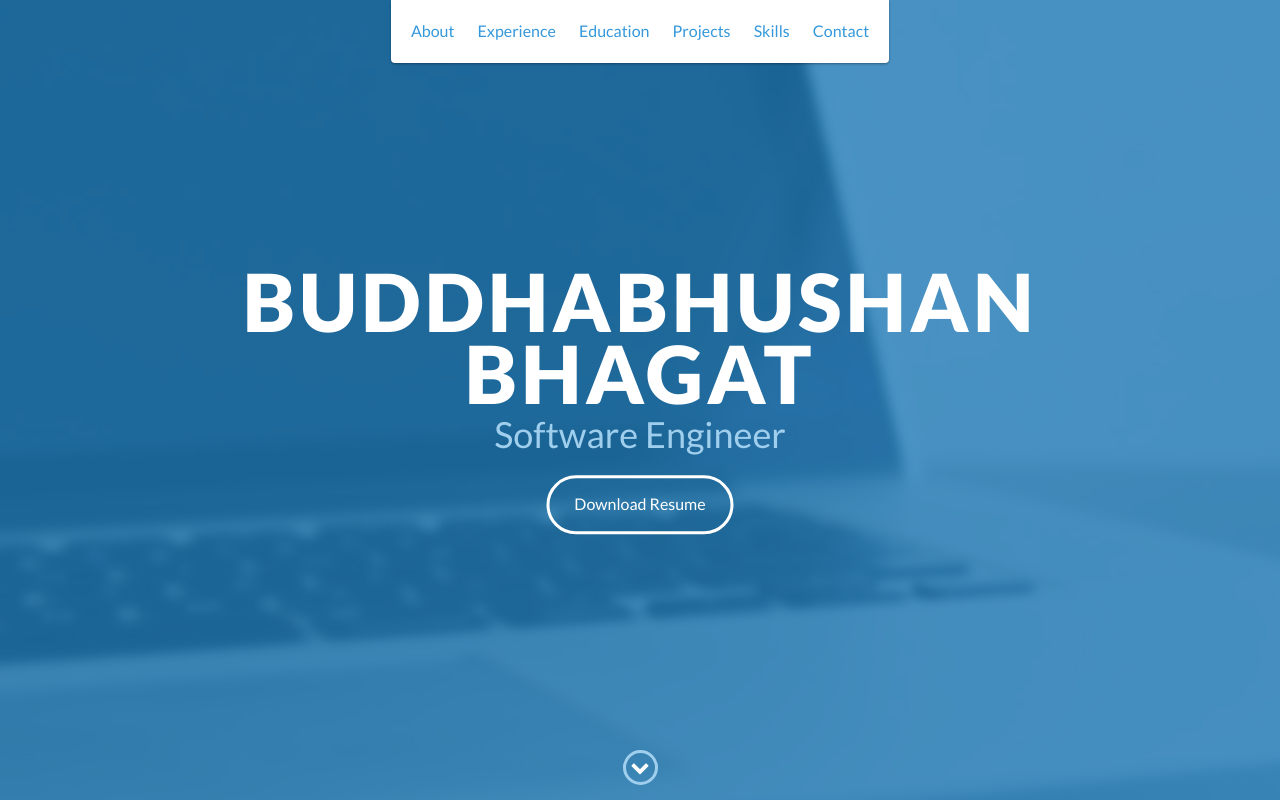
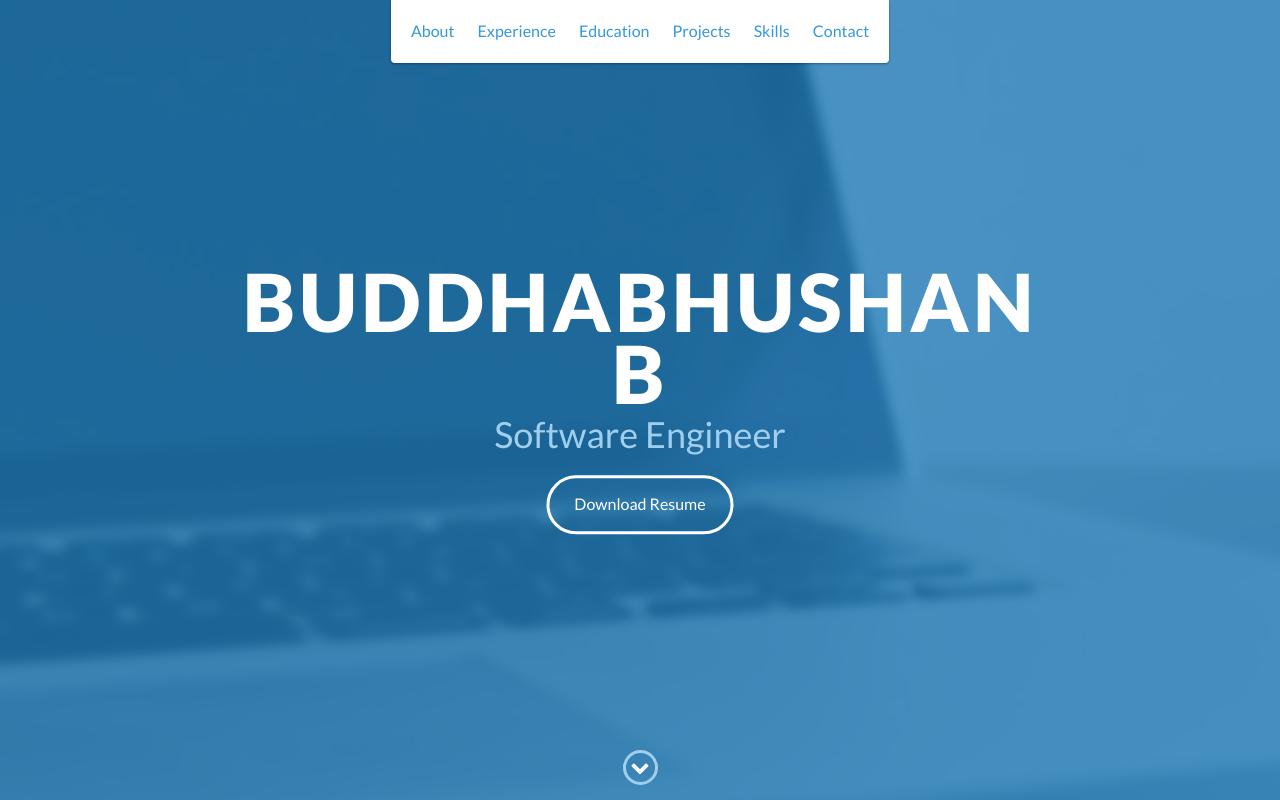
Before and after one commit to BetterKingD11/devportfolio, a website: page index.html in a window 1280 px wide. Shown: the top 800 px of the page. Drawn offline with nearby package versions, Linux system fonts and the light colour scheme.

Commit message:
Update index.html

```diff
--- a/index.html
+++ b/index.html
@@ -48,7 +48,7 @@
 
     <div id="lead">
         <div id="lead-content">
-            <h1>Buddhabhushan Bhagat</h1>
+            <h1>Buddhabhushan b</h1>
             <h2>Software Engineer</h2>
             <a href="#" class="btn-rounded-white">Download Resume</a>
         </div>
```
